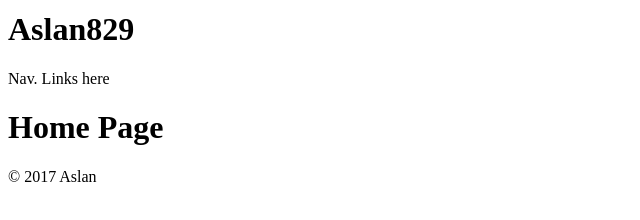
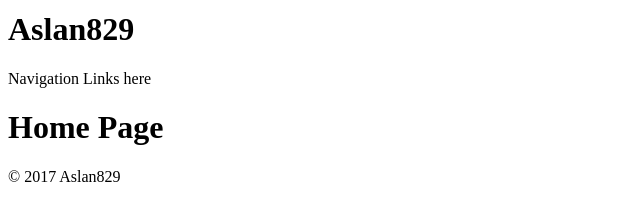
Before and after one commit to Aslan829/Aslan829.github.io, a plain HTML site: page index.html in a window 1280 px wide. Shown: the part 142-362 px from the top of the page, 0-640 px from the left. Drawn offline with Linux system fonts and the light colour scheme.

Commit message:
Update
change to navigation

```diff
--- a/index.html
+++ b/index.html
@@ -17,14 +17,14 @@
 				<h1>Aslan829</h1>
 			</header>
 			<nav>
-			Nav. Links here
+			Navigation Links here
 			</nav>
 		  <main>
 				<h1>Home Page</h1>
 			</main>
 
 			<footer>
-			&copy; 2017 Aslan
+			&copy; 2017 Aslan829
 			</footer>
 
 
```
